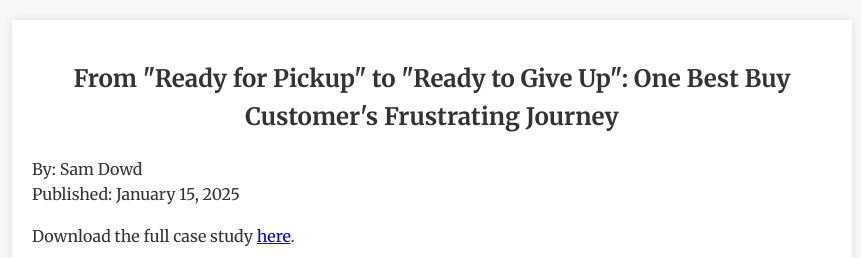
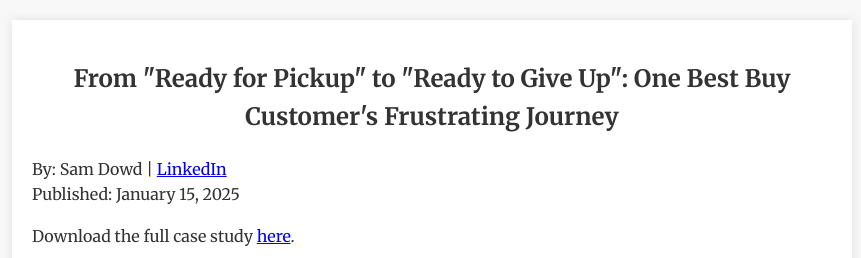
Before and after one commit to samueldowd/best-buy-case-study, a plain HTML site: page index.html in a window 1280 px wide. Shown: the top 258 px of the page, without its empty margins (208-1069 px from the left). Drawn offline with Linux system fonts and the light colour scheme.

Commit message:
Update index.html with LinkedIn URL
Demonstrate that I am a real person by including my LinkedIn profile.

```diff
--- a/index.html
+++ b/index.html
@@ -11,7 +11,7 @@
     <article>
         <header>
             <h1>From "Ready for Pickup" to "Ready to Give Up": One Best Buy Customer's Frustrating Journey</h1>
-            <p>By: Sam Dowd<br>Published: January 15, 2025</p>
+            <p>By: Sam Dowd | <a href="https://www.linkedin.com/in/samuelwdowd/" target="_blank">LinkedIn</a></a><br>Published: January 15, 2025</p>
             <p>Download the full case study <a href="docs/best-buy-case-study.pdf" target="_blank">here</a>.</p>
         </header>
 
```
